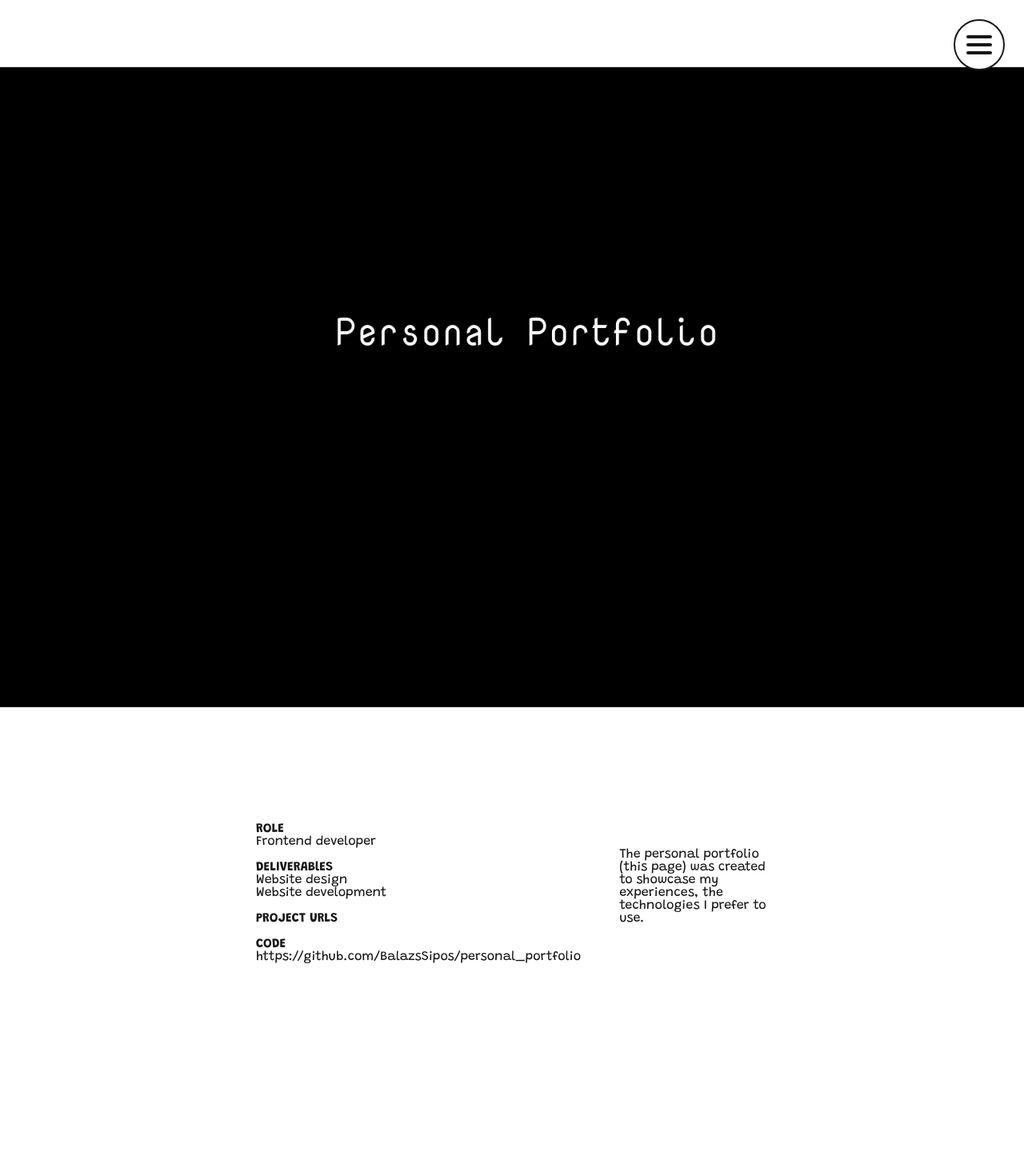
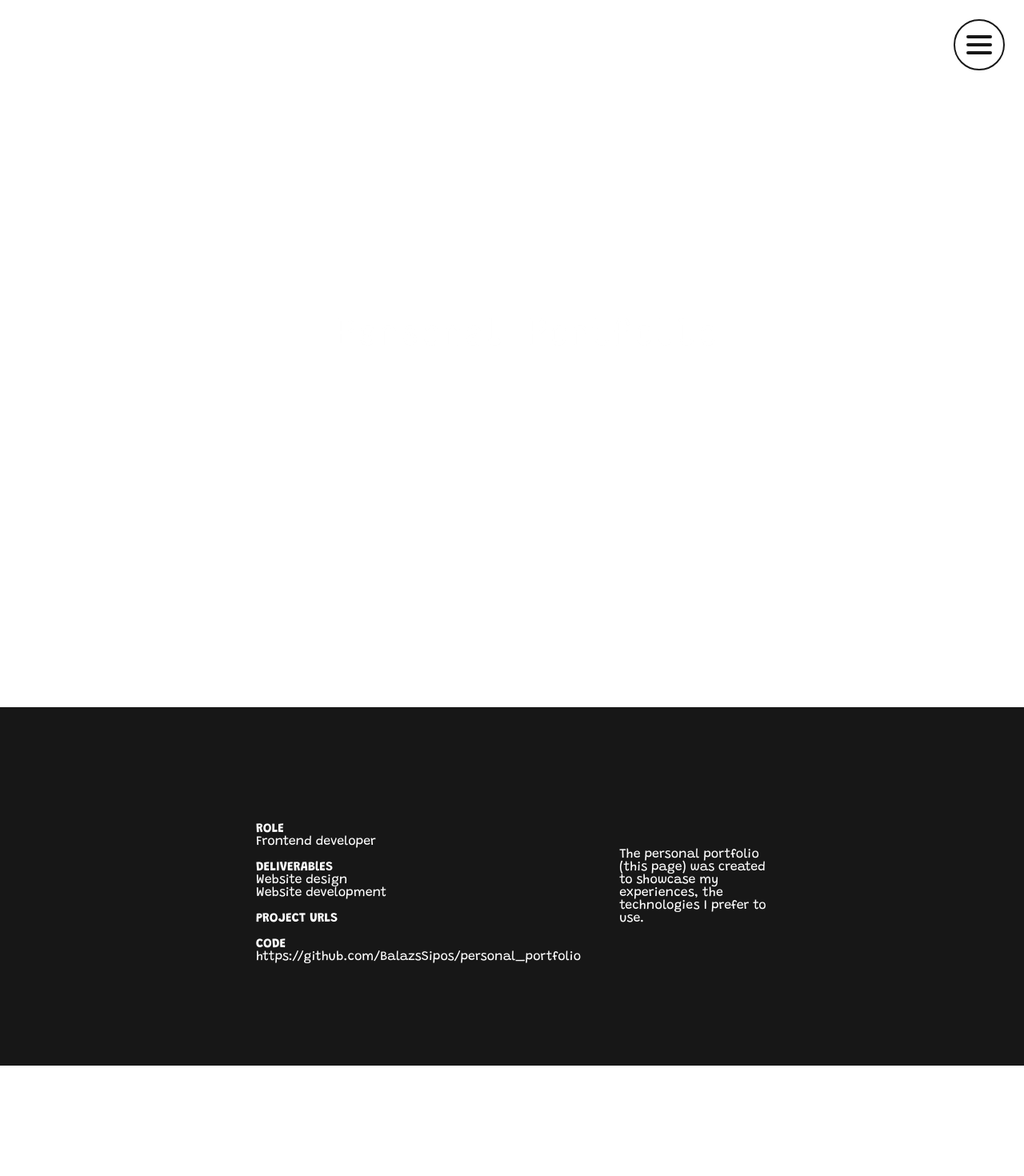
Before and after one commit to BalazsSipos/personal_portfolio, a Next.js app: page /projects/pp in a window 1280 px wide. Shown: the top 1470 px of the page at 80% size. Built offline with nearby package versions, Linux system fonts and the light colour scheme.

Commit message:
Refactor layout

```diff
--- a/src/app/layout.module.css
+++ b/src/app/layout.module.css
@@ -49,6 +49,7 @@
 }
 
 .footer {
+  width: 100%;
   grid-row-start: 3;
 }
 
--- a/src/components/common/full-screen-landing.module.css
+++ b/src/components/common/full-screen-landing.module.css
@@ -2,7 +2,6 @@
   position: relative;
   text-align: center;
   height: 100vh;
-  background-color: black;
   z-index: -2;
 }
 
--- a/src/components/professional/professional.module.css
+++ b/src/components/professional/professional.module.css
@@ -1,4 +1,5 @@
 .professional-container {
+  margin: 5%;
   display: grid;
   grid-template-columns: 1fr 2fr;
   gap: 1rem;
--- a/src/components/professional/project-detail.module.css
+++ b/src/components/professional/project-detail.module.css
@@ -4,8 +4,8 @@
   gap: 3rem;
   align-items: center;
   justify-content: center;
-  background-color: var(--background);
-  color: var(--foreground);
+  background-color: var(--foreground);
+  color: var(--background);
   padding: 8rem 20%;
 
   @media (min-width: 60rem) {
```
Also changed, not shown: src/components/professional/project-summary-item.module.css (+11 -0 lines).
